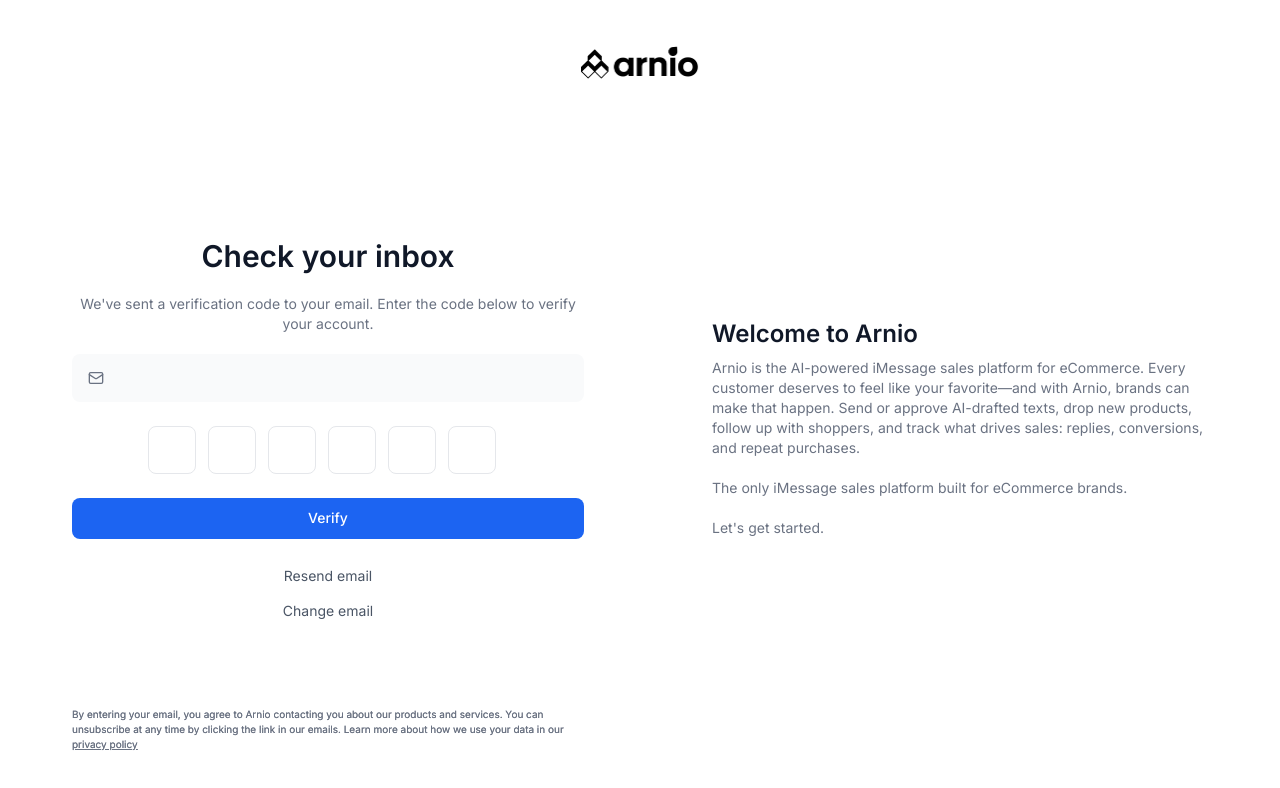
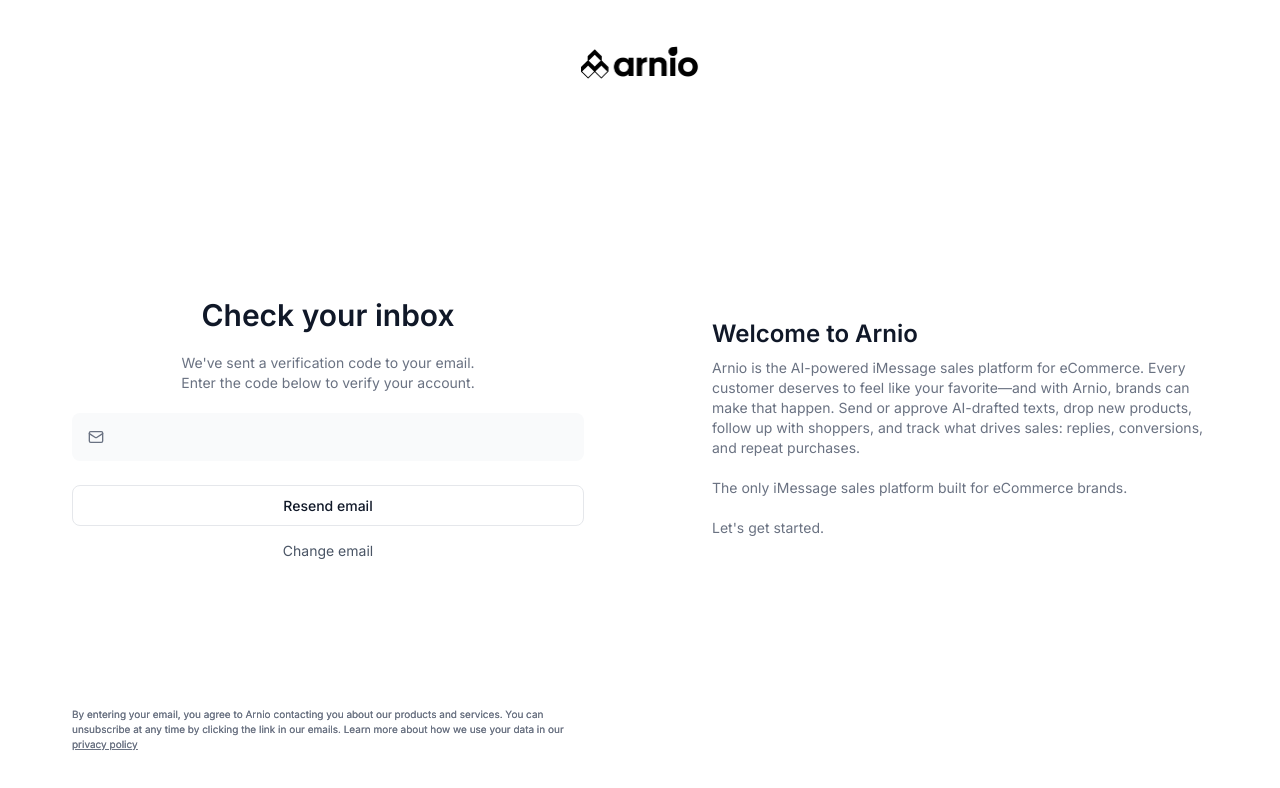
Before and after one commit to asif-zulfiqar/arnio-saas, a Next.js app: page /email-confirmation in a window 1280 px wide. Shown: the top 788 px of the page. Built offline with nearby package versions, Linux system fonts and the light colour scheme; no server answers.

Commit message:
ui updated

```diff
--- a/app/(auth)/email-confirmation/page.js
+++ b/app/(auth)/email-confirmation/page.js
@@ -2,24 +2,18 @@
 
 import SignupLayout from "@/components/auth/SignupLayout";
 import Button from "@/components/global/small/Button";
-import Input from "@/components/global/small/Input";
+import useAuthStore from "@/store/auth/authStore";
 import useSignupStore from "@/store/auth/signupStore";
-import useAuthStore from "@/store/auth/authStore";
 import { Mail } from "lucide-react";
-import Image from "next/image";
+import Link from "next/link";
 import { useRouter } from "next/navigation";
-import { useState, useEffect } from "react";
-import { useForm } from "react-hook-form";
-import OtpInput from "react-otp-input";
-import Link from "next/link";
+import { useEffect, useState } from "react";
 
 const EmailConfirmation = () => {
   const router = useRouter();
-  const [isLoading, setIsLoading] = useState(false);
-  const [otp, setOtp] = useState("");
   const [resendLoading, setResendLoading] = useState(false);
   const [resendCooldown, setResendCooldown] = useState(0);
-  const { email, setCurrentStep } = useSignupStore();
+  const { email } = useSignupStore();
   const { resendVerification } = useAuthStore();
 
   // Redirect if no email in store
@@ -36,25 +30,6 @@ const EmailConfirmation = () => {
       return () => clearTimeout(timer);
     }
   }, [resendCooldown]);
-
-  // Handle OTP verification
-  const handleVerifyOtp = async () => {
-    if (otp.length !== 6) return;
-
-    setIsLoading(true);
-    try {
-      // TODO: Integrate with email verification API
-      await new Promise((resolve) => setTimeout(resolve, 1000));
-
-      // Navigate to profile creation page
-      setCurrentStep(2);
-      router.push("/create-profile");
-    } catch (error) {
-      console.error("OTP verification failed:", error);
-    } finally {
-      setIsLoading(false);
-    }
-  };
 
   // Handle resend email
   const handleResendEmail = async () => {
@@ -84,7 +59,7 @@ const EmailConfirmation = () => {
         <h1 className="text-3xl text-center font-semibold text-gray-900">
           Check your inbox
         </h1>
-        <p className="text-sm text-gray-500 text-center">
+        <p className="text-sm text-gray-500 mx-auto text-center max-w-xs">
           We've sent a verification code to your email. Enter the code below to verify your account.
         </p>
 
@@ -97,37 +72,16 @@ const EmailConfirmation = () => {
             </div>
           </div>
 
-          {/* OTP Input */}
-            <div className="flex justify-center">
-              <OtpInput
-                value={otp}
-                onChange={setOtp}
-                numInputs={6}
-                inputType="tel"
-                renderInput={(props) => (
-                  <input
-                    {...props}
-                    className="!size-12 mr-3 !text-lg !font-semibold !text-gray-900 text-center border !border-gray-200 !rounded-lg !focus:outline-none !focus:border-primary"
-                  />
-                )}
-              />
-            </div>
-
-          {/* Verify Button */}
-          <Button
-            text={isLoading ? "Verifying..." : "Verify"}
-            onClick={handleVerifyOtp}
-            disabled={isLoading || otp.length !== 6}
-            height="h-[41px]"
-            cn="!text-sm"
-          />
-
           {/* Resend and Change Email */}
           <div className="space-y-3">
-            <button
+            <Button
+              text={resendLoading ? "Sending..." : resendCooldown > 0 ? `Resend email (${resendCooldown}s)` : "Resend email"}
               onClick={handleResendEmail}
               disabled={resendLoading || resendCooldown > 0}
-              className="w-full text-sm text-gray-600 hover:text-gray-900 text-center disabled:opacity-50 disabled:cursor-not-allowed"
+              height="h-[41px]"
+              cn="!text-sm border border-gray-200"
+              color={resendLoading || resendCooldown > 0 ? "text-gray-400" : "text-gray-900"}
+              bgColor={resendLoading || resendCooldown > 0 ? "bg-gray-200" : "bg-transparent"}
             >
               {resendLoading
                 ? "Sending..."
@@ -135,7 +89,7 @@ const EmailConfirmation = () => {
                   ? `Resend email (${resendCooldown}s)`
                   : "Resend email"
               }
-            </button>
+            </Button>
 
             <button
               onClick={handleChangeEmail}
```
